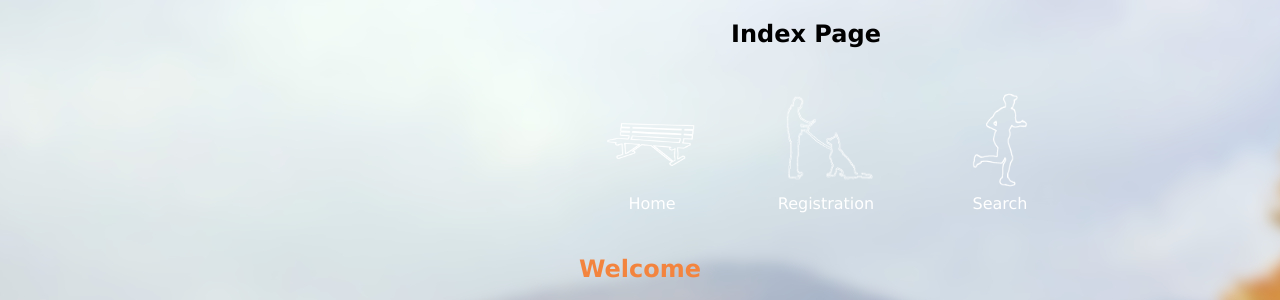
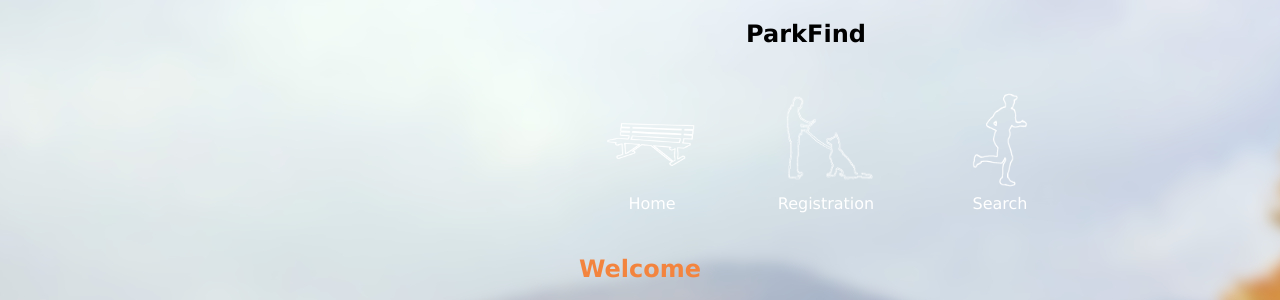
Before and after one commit to bengmartin/CAB230-Project, a PHP site: page /index.php in a window 1280 px wide. Shown: the top 300 px of the page. Run offline with PHP 8.4, Linux system fonts and the light colour scheme.

Commit message:
Changed Heading
Changed web page heading to placeholder

```diff
--- a/menu.php
+++ b/menu.php
@@ -1,5 +1,5 @@
   <nav>
-    <h1>Index Page</h1>
+    <h1>ParkFind</h1>
     <ul id="navlist">
       <li><a href="index.php"><img width="100" height="100" src="bench_outline.png"><br />Home</a></li>
       <li><a href="registration.php"><img width="100" height="100" src="dogwalk_outline.png"><br />Registration</a></li>
```
